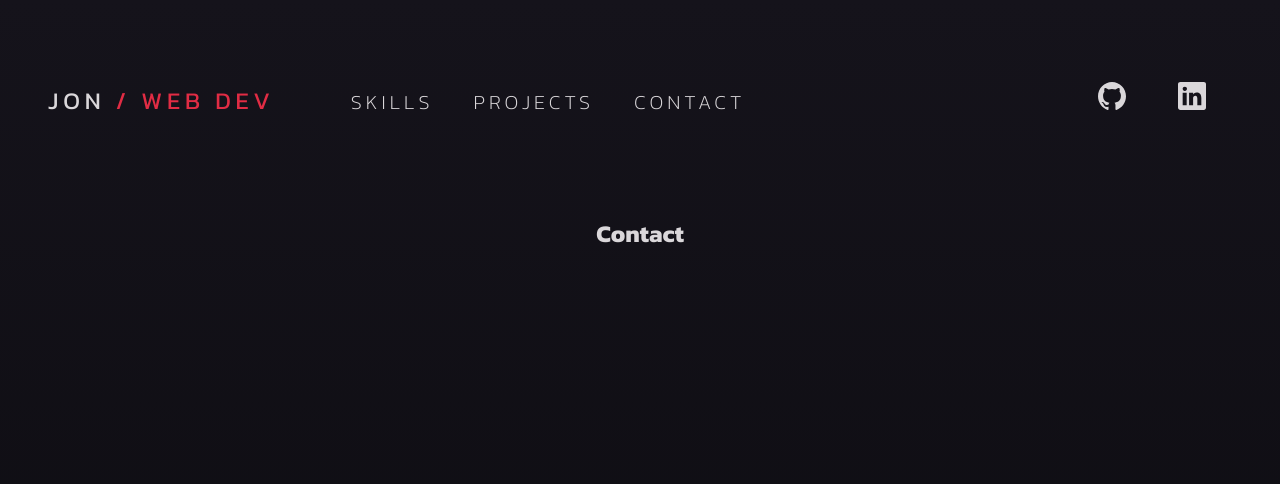
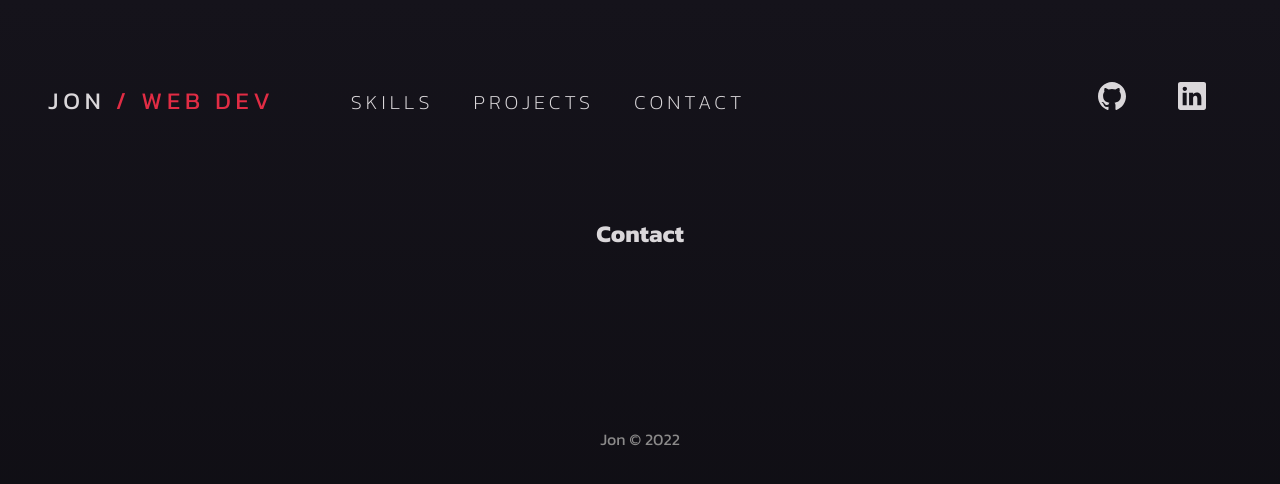
Before and after one commit to venoblin/personal-portfolio-frontend, a React (Create React App) app: page /contact in a window 1280 px wide. Shown: the top 484 px of the page. Built offline with nearby package versions, Linux system fonts and the light colour scheme.

Commit message:
Added Footer component

```diff
--- a/src/App.js
+++ b/src/App.js
@@ -5,17 +5,23 @@ import Home from './components/pages/Home'
 import Skills from './components/pages/Skills'
 import Projects from './components/pages/Projects'
 import Contact from './components/pages/Contact'
+import Footer from './components/Footer'
 
 function App() {
   return (
     <div className="App">
-      <NavBar />
+      <header>
+        <NavBar />
+      </header>
+
       <Routes>
         <Route path="/" element={<Home />} />
         <Route path="/skills" element={<Skills />} />
         <Route path="/projects" element={<Projects />} />
         <Route path="/contact" element={<Contact />} />
       </Routes>
+
+      <Footer />
     </div>
   )
 }
--- /dev/null
+++ b/src/components/Footer.jsx
@@ -0,0 +1,11 @@
+import '../styles/Footer.css'
+
+const Footer = () => {
+  return (
+    <footer className="Foot">
+      <p>Jon © 2022</p>
+    </footer>
+  )
+}
+
+export default Footer
--- /dev/null
+++ b/src/styles/Footer.css
@@ -0,0 +1,10 @@
+.Foot {
+  width: 100%;
+  padding: 4rem 0;
+  margin-top: 6rem;
+  text-align: center;
+}
+.Foot p {
+  font-size: 1em;
+  color: #8b8a8a;
+}/*# sourceMappingURL=Footer.css.map */
--- /dev/null
+++ b/src/styles/Footer.scss
@@ -0,0 +1,13 @@
+@import "./vars/variables.scss";
+
+.Foot {
+  width: 100%;
+  padding: 4rem 0;
+  margin-top: 6rem;
+  text-align: center;
+
+  p {
+    font-size: 1em;
+    color: $mutedWhiteColor;
+  }
+}
```
Also changed, not shown: 1 other file (tests, documents, lock files or other folders).
